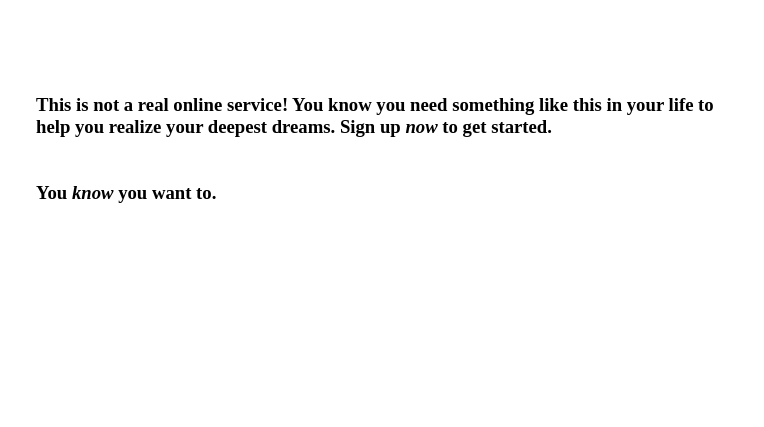
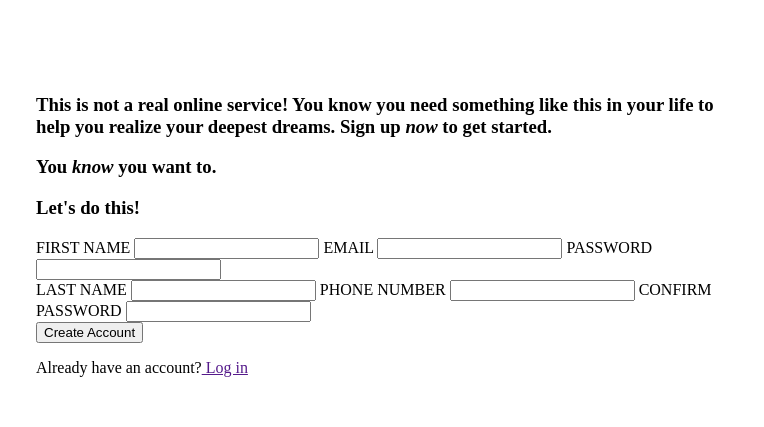
Before and after one commit to DadoCres/sign-up-form, a plain HTML site: page index.html in a window 1280 px wide. Shown: the top 427 px of the page, 516-1280 px from the left. Drawn offline with Linux system fonts and the light colour scheme.

Commit message:
Added all the elements needed for the page

```diff
--- a/index.html
+++ b/index.html
@@ -20,13 +20,43 @@
         </div>
 
         <div class="container">
-            <h3>This is not a real online service! You know you need something
-                like this in your life to help you realize your deepest dreams.
-                Sign up <i>now</i> to get started.
+            <div class="container-text">
+                <h3>This is not a real online service! You know you need something
+                    like this in your life to help you realize your deepest dreams.
+                    Sign up <i>now</i> to get started.
+                    <br>
+                    <p>You <i>know</i> you want to.</p>
+                </h3>
+            </div>
 
-                <br><br><br>
-                You <i>know</i> you want to.
-            </h3>
+            <div class="form-div">
+                <h3>Let's do this!</h3>
+
+                <form class="form">
+                    <div class="form-left">
+                        <label for="name">FIRST NAME</label>
+                        <input type="text" name="name">
+                        <label for="email">EMAIL</label>
+                        <input type="email" name="email">
+                        <label for="password">PASSWORD</label>
+                        <input type="password" name="password">
+                    </div>
+
+                    <div class="form-right">
+                        <label for="lname">LAST NAME</label>
+                        <input type="text" name="lname">
+                        <label for="phone">PHONE NUMBER</label>
+                        <input type="tel" name="phone">
+                        <label for="cpassword">CONFIRM PASSWORD</label>
+                        <input type="password" name="cpassword">
+                    </div>
+                </form>
+            </div>
+
+            <div class="bottom">
+                <button>Create Account</button>
+                <p>Already have an account?<a href=""> Log in</a></p>
+            </div>
         </div>
 
     </div>
```
